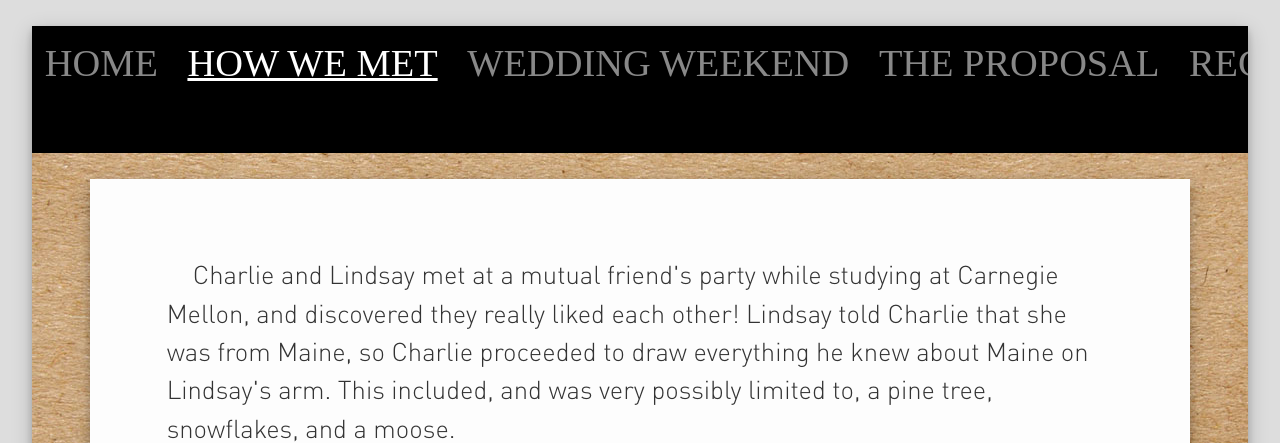
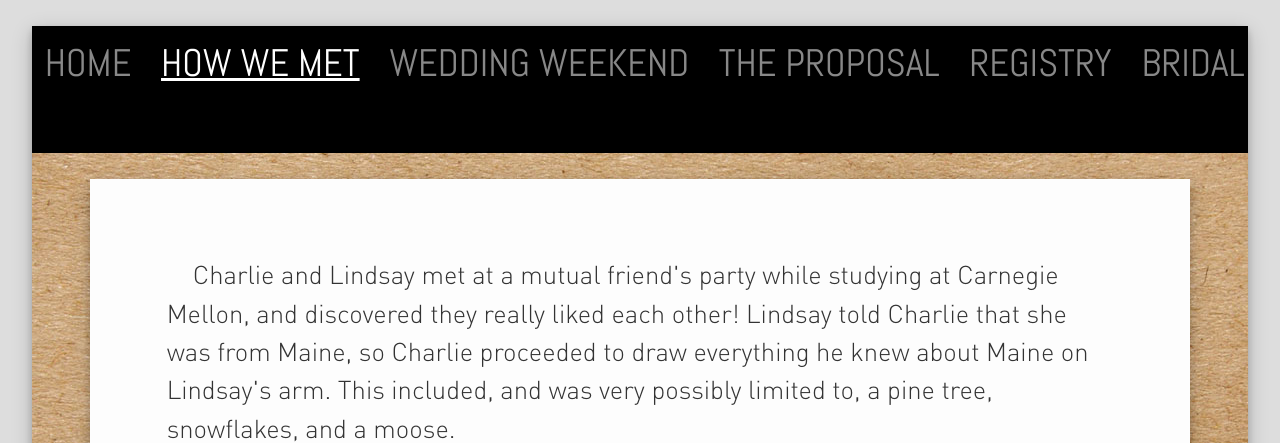
Before and after one commit to cswanson310/wedding, a Flask app: page /meeting in a window 1280 px wide. Shown: the top 443 px of the page. Run offline with Flask 2, Linux system fonts and the light colour scheme; some web fonts are replaced.

Commit message:
Fix abel font

```diff
--- a/static/style.css
+++ b/static/style.css
@@ -15,7 +15,7 @@
 
 @font-face {
   font-family: abel;
-  src: url('fonts/Abel-Regular.otf');
+  src: url('fonts/Abel-Regular.ttf');
 }
 
 @font-face {
```
